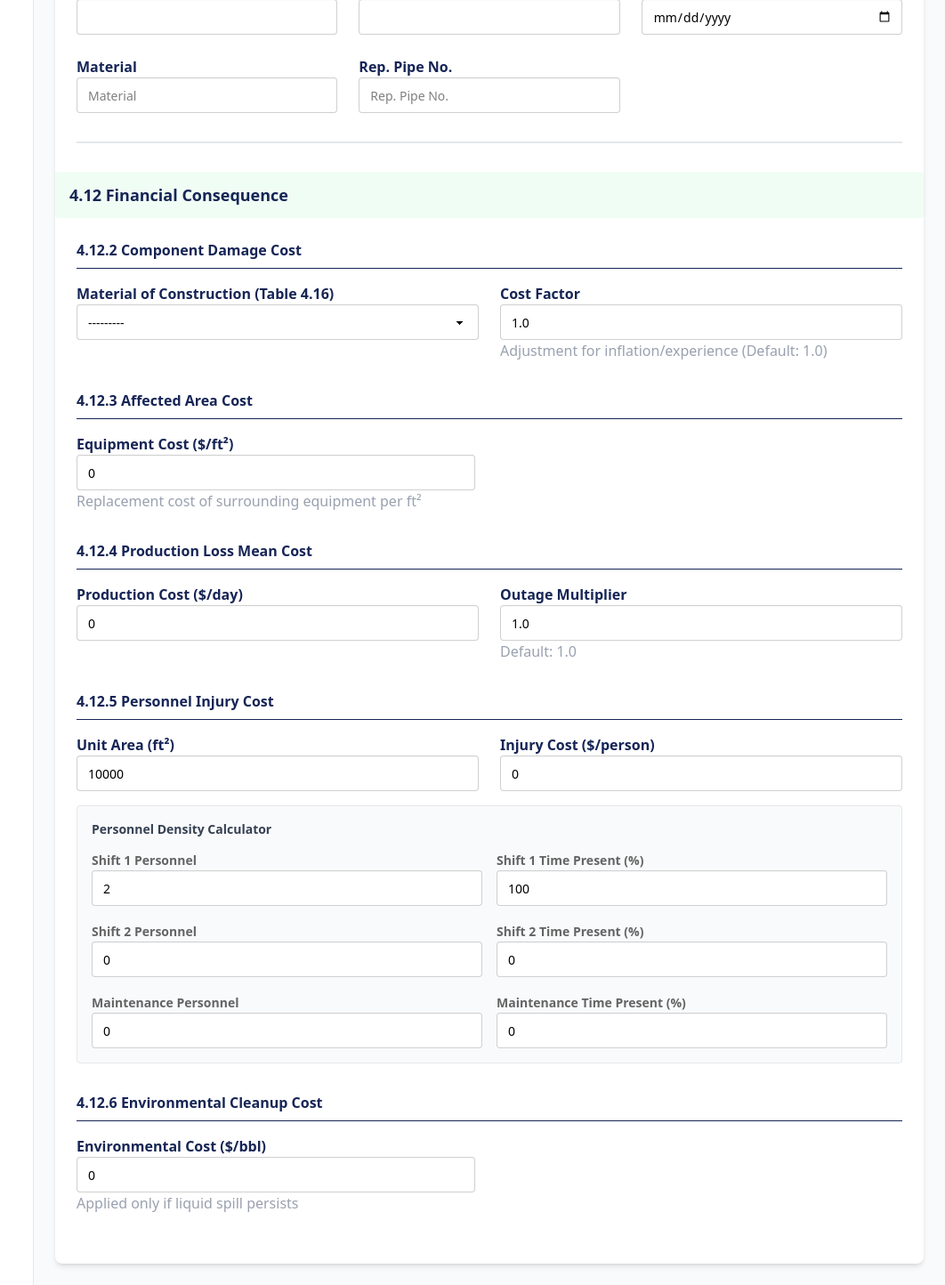
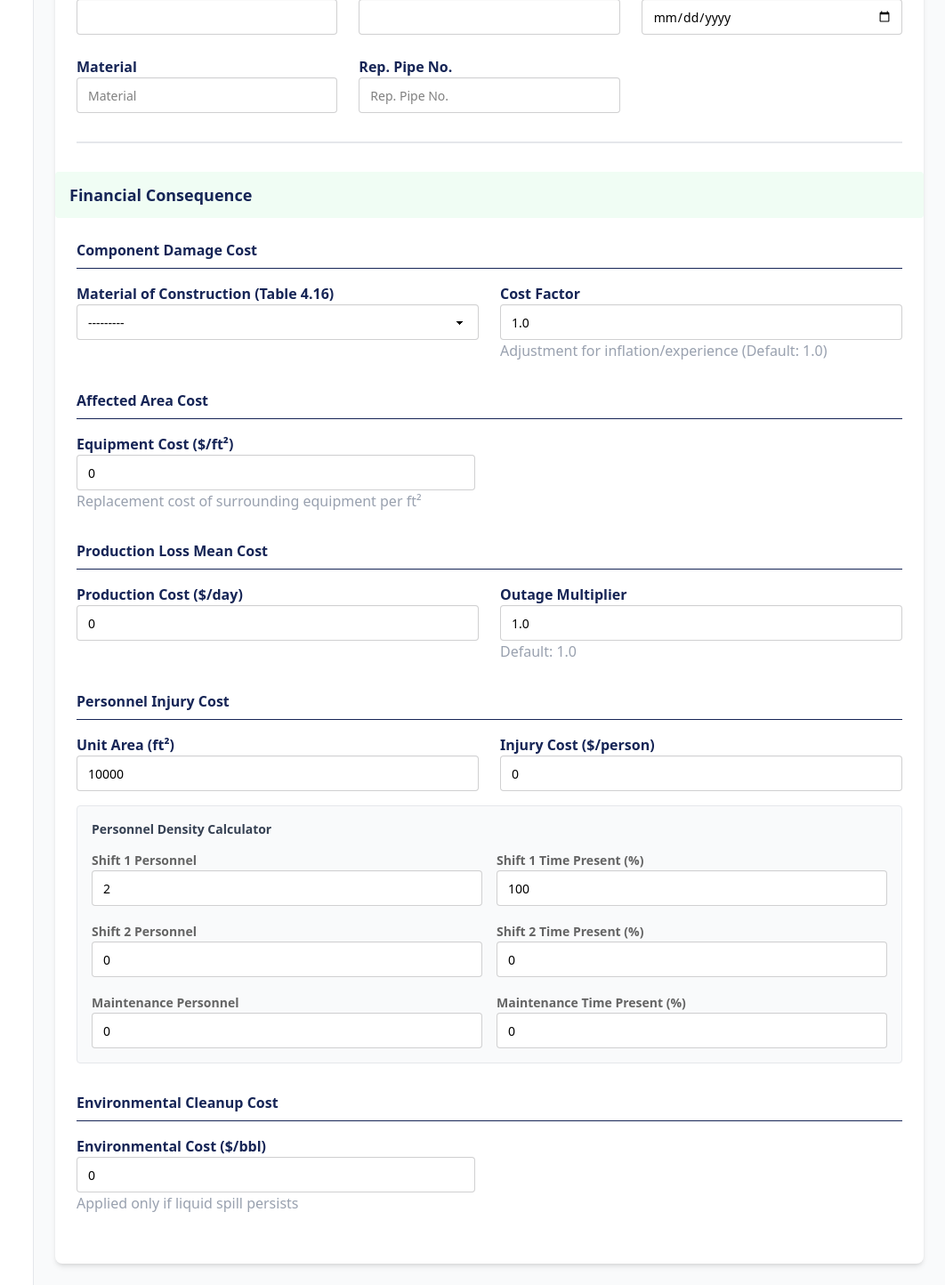
Before and after one commit to Sharkyacademy/Riesgo, a Django app: page /dashboard/components/create/ in a window 1280 px wide. Shown: the part 817-2261 px from the top of the page at 89% size, without its empty margins (218-1280 px from the left). Run offline with Django 5.2, Linux system fonts and the light colour scheme; the visitor is signed in with stand-in values (Sample User, id 1); data that the repository does not hold is empty; style sheets or scripts are compiled from the project's sources; some libraries are stand-ins or nearby versions.

Commit message:
Update component_form.html

```diff
--- a/dashboard/templates/dashboard/component_form.html
+++ b/dashboard/templates/dashboard/component_form.html
@@ -275,12 +275,12 @@
                         <!-- 4.12 Financial Consequence -->
                         <div class="mt-8 pt-8 border-t-2 border-gray-200">
                             <h3 class="text-lg font-bold text-blue-950 mb-6 bg-green-50 py-3 px-4 -mx-6 rounded">
-                                4.12 Financial Consequence
+                                Financial Consequence
                             </h3>
 
                             <!-- 4.12.2 Component Damage Cost -->
                             <div class="mb-8">
-                                <h4 class="text-md font-bold text-blue-950 mb-4 border-b pb-2">4.12.2 Component Damage
+                                <h4 class="text-md font-bold text-blue-950 mb-4 border-b pb-2">Component Damage
                                     Cost</h4>
                                 <div class="grid grid-cols-2 gap-6">
                                     <div class="form-control">
@@ -305,7 +305,7 @@
 
                             <!-- 4.12.3 Affected Area Cost -->
                             <div class="mb-8">
-                                <h4 class="text-md font-bold text-blue-950 mb-4 border-b pb-2">4.12.3 Affected Area Cost
+                                <h4 class="text-md font-bold text-blue-950 mb-4 border-b pb-2">Affected Area Cost
                                 </h4>
                                 <div class="form-control max-w-md">
                                     <label class="label">
@@ -322,7 +322,7 @@
 
                             <!-- 4.12.4 Production Loss Mean Cost -->
                             <div class="mb-8">
-                                <h4 class="text-md font-bold text-blue-950 mb-4 border-b pb-2">4.12.4 Production Loss
+                                <h4 class="text-md font-bold text-blue-950 mb-4 border-b pb-2">Production Loss
                                     Mean Cost</h4>
                                 <div class="grid grid-cols-2 gap-6">
                                     <div class="form-control">
@@ -347,7 +347,7 @@
 
                             <!-- 4.12.5 Personnel Injury Cost -->
                             <div class="mb-8">
-                                <h4 class="text-md font-bold text-blue-950 mb-4 border-b pb-2">4.12.5 Personnel Injury
+                                <h4 class="text-md font-bold text-blue-950 mb-4 border-b pb-2">Personnel Injury
                                     Cost</h4>
                                 <div class="grid grid-cols-2 gap-6 mb-4">
                                     <div class="form-control">
@@ -416,7 +416,7 @@
 
                             <!-- 4.12.6 Environmental Cleanup Cost -->
                             <div class="mb-8">
-                                <h4 class="text-md font-bold text-blue-950 mb-4 border-b pb-2">4.12.6 Environmental
+                                <h4 class="text-md font-bold text-blue-950 mb-4 border-b pb-2">Environmental
                                     Cleanup Cost</h4>
                                 <div class="form-control max-w-md">
                                     <label class="label">
@@ -443,7 +443,7 @@
 
                         <!-- 4.1 Representative Fluids & Properties -->
                         <div class="mb-8">
-                            <h3 class="text-md font-bold text-blue-950 mb-4 border-b pb-2">4.1 Representative Fluids &
+                            <h3 class="text-md font-bold text-blue-950 mb-4 border-b pb-2">Representative Fluids &
                                 Properties</h3>
                             <div class="grid grid-cols-3 gap-6">
                                 <div class="form-control">
@@ -469,7 +469,7 @@
 
                         <!-- 4.2 Release Hole Size -->
                         <div class="mb-8">
-                            <h3 class="text-md font-bold text-blue-950 mb-4 border-b pb-2">4.2 Release Hole Size & GFF
+                            <h3 class="text-md font-bold text-blue-950 mb-4 border-b pb-2">Release Hole Size & GFF
                             </h3>
                             <div class="form-control max-w-md">
                                 <div class="form-control">
@@ -488,7 +488,7 @@
 
                         <!-- 4.3 Shared Release Rate Parameters -->
                         <div class="mb-8">
-                            <h3 class="text-md font-bold text-blue-950 mb-4 border-b pb-2">4.3 Release Rate Parameters
+                            <h3 class="text-md font-bold text-blue-950 mb-4 border-b pb-2">Release Rate Parameters
                                 (Shared)</h3>
                             <p class="text-xs text-gray-500 mb-4">Common parameters for both liquid and vapor
                                 calculations</p>
@@ -525,7 +525,7 @@
 
                         <!-- 4.3.2 Liquid Release Rate (Conditional) -->
                         <div id="liquid-release-section" class="mb-8 hidden">
-                            <h3 class="text-md font-bold text-blue-950 mb-4 border-b pb-2">4.3.2 Liquid Release Rate -
+                            <h3 class="text-md font-bold text-blue-950 mb-4 border-b pb-2">Liquid Release Rate -
                                 Specific Parameters
                             </h3>
                             <p class="text-xs text-gray-500 mb-4">Only applicable when stored phase is Liquid</p>
@@ -543,7 +543,7 @@
 
                         <!-- 4.3.3 Vapor Release Rate (Conditional) -->
                         <div id="vapor-release-section" class="mb-8 hidden">
-                            <h3 class="text-md font-bold text-blue-950 mb-4 border-b pb-2">4.3.3 Vapor Release Rate -
+                            <h3 class="text-md font-bold text-blue-950 mb-4 border-b pb-2">Vapor Release Rate -
                                 Specific Parameters</h3>
                             <p class="text-xs text-gray-500 mb-4">Only applicable when stored phase is Vapor/Gas
                             </p>
@@ -561,7 +561,7 @@
 
                         <!-- 4.4 Fluid Inventory -->
                         <div class="mb-8">
-                            <h3 class="text-md font-bold text-blue-950 mb-4 border-b pb-2">4.4 Fluid Inventory
+                            <h3 class="text-md font-bold text-blue-950 mb-4 border-b pb-2">Fluid Inventory
                             </h3>
                             <div class="grid grid-cols-2 gap-6">
                                 <div class="form-control">
@@ -584,7 +584,7 @@
 
                         <!-- 4.8 Flammable Consequence -->
                         <div class="mb-8">
-                            <h3 class="text-md font-bold text-blue-950 mb-4 border-b pb-2">4.8 Flammable
+                            <h3 class="text-md font-bold text-blue-950 mb-4 border-b pb-2">Flammable
                                 Consequence
                             </h3>
                             <div class="form-control max-w-md">
@@ -599,7 +599,7 @@
 
                         <!-- 4.9 Toxic Consequence -->
                         <div class="mb-8">
-                            <h3 class="text-md font-bold text-blue-950 mb-4 border-b pb-2">4.9 Toxic Consequence
+                            <h3 class="text-md font-bold text-blue-950 mb-4 border-b pb-2">Toxic Consequence
                             </h3>
                             <p class="text-xs text-gray-500 mb-4">Only applicable if fluid is toxic</p>
                             <div class="form-control max-w-md">
@@ -627,7 +627,7 @@
 
                         <!-- 4.6 Detection & Isolation Systems -->
                         <div class="mb-8">
-                            <h3 class="text-md font-bold text-blue-950 mb-4 border-b pb-2">4.6 Detection &
+                            <h3 class="text-md font-bold text-blue-950 mb-4 border-b pb-2">Detection &
                                 Isolation
                                 Systems</h3>
                             <p class="text-xs text-gray-500 mb-4">Assess impact of detection and isolation
```
